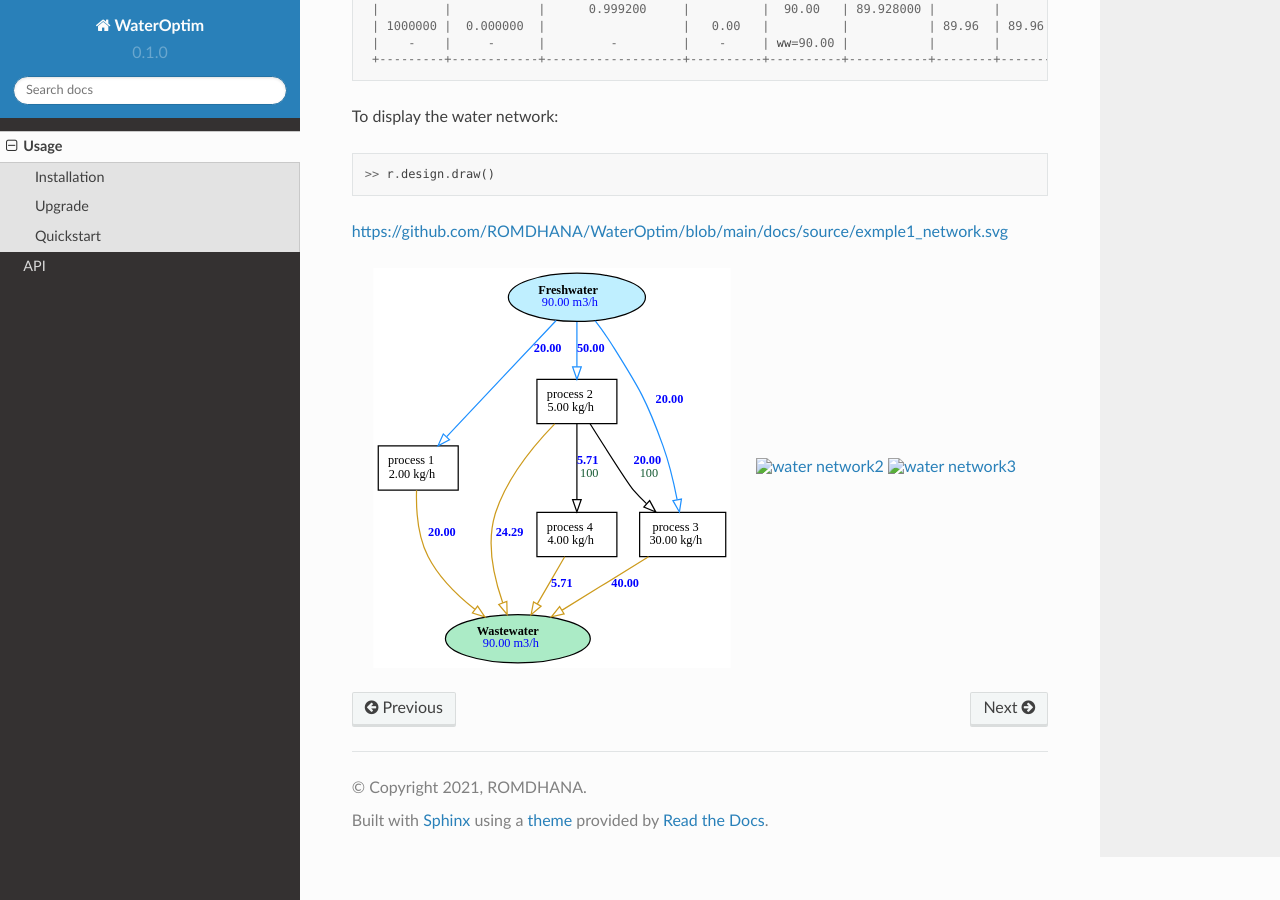
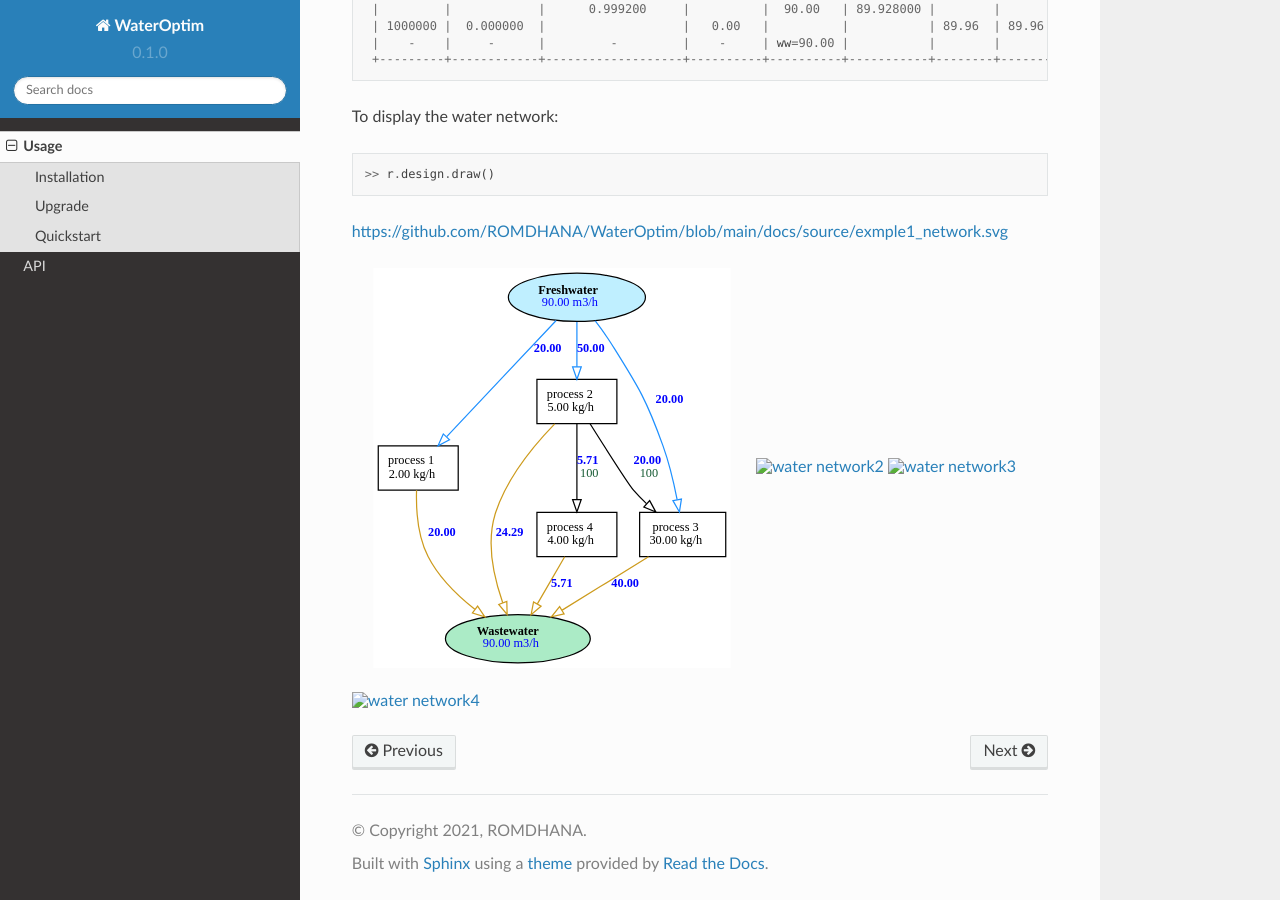
Before and after one commit to ROMDHANA/WaterOptim, a Sphinx documentation site: the page built from docs/source/usage.rst, in a window 1280 px wide and 900 px high, scrolled down 2814 px. Built offline with Sphinx 7.4.7 and the Read the Docs theme 2.0.0, drawn with Linux system fonts in a browser that asks for light colours.

Commit message:
Update usage.rst

```diff
--- a/docs/source/usage.rst
+++ b/docs/source/usage.rst
@@ -204,3 +204,9 @@
    :height: 400
    :width: 400
    :alt: water network3
+
+
+.. image:: /_images/exmple1_network.svg
+   :height: 400
+   :width: 400
+   :alt: water network4
```
